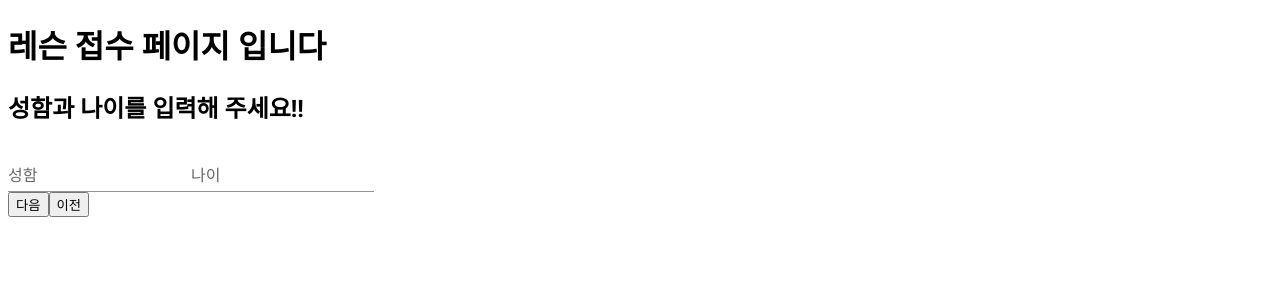
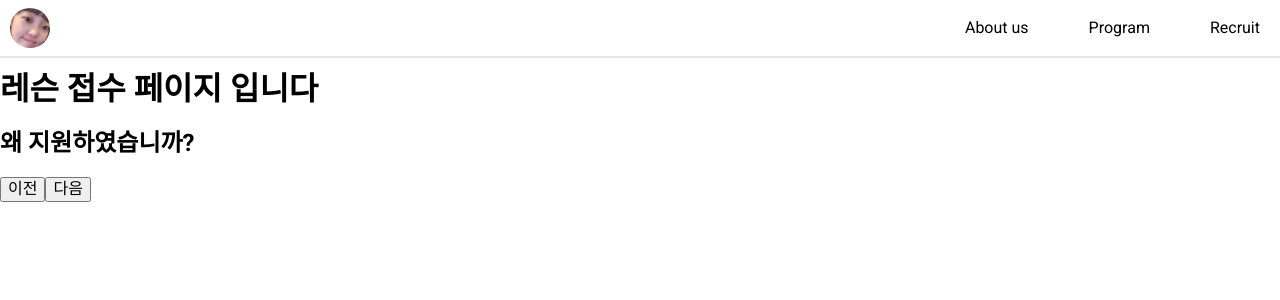
Before and after one commit to yoojanghun/crystal-piano-class, a React (Vite) app: page /apply in a window 1280 px wide. Both pictures are taken after a click on the button "다음". Shown: the top 300 px of the page. Built offline with nearby package versions, Linux system fonts and the light colour scheme.

Commit message:
apply page에서 button 동작 설정

```diff
--- a/package.json
+++ b/package.json
@@ -13,6 +13,7 @@
     "@emotion/react": "^11.14.0",
     "@emotion/styled": "^11.14.1",
     "@mui/material": "^7.3.4",
+    "normalize.css": "^8.0.1",
     "react": "^19.1.1",
     "react-dom": "^19.1.1",
     "react-router-dom": "^7.9.4"
--- a/src/app/main.tsx
+++ b/src/app/main.tsx
@@ -1,5 +1,6 @@
 import { StrictMode } from "react"
 import { createRoot } from "react-dom/client"
+import "normalize.css"
 import "./index.css"
 import App from "./App.tsx"
 
--- a/src/pages/Home/Home.tsx
+++ b/src/pages/Home/Home.tsx
@@ -9,6 +9,7 @@ function Home() {
     <>
       <Header />
       <main className={styles.main} >
+        <h1>이수정 피아니스트 사이트</h1>
         <button onClick={() => navigate("/apply")}>
           신청하기
         </button>
--- /dev/null
+++ b/src/pages/apply/Apply.module.css
@@ -0,0 +1,3 @@
+.main-apply {
+  padding-top: 50px;
+}
--- a/src/pages/apply/Apply.tsx
+++ b/src/pages/apply/Apply.tsx
@@ -1,18 +1,52 @@
+import Header from "../../shared/Header/Header.tsx";
 import UserInfo from "./components/userInfo/UserInfo.tsx";
+import Motivation from "./components/motivation/motivation.tsx";
 import Questions from "./components/questions/Questions.tsx";
+import styles from "./Apply.module.css";
 import { useState } from "react";
+import { useNavigate } from "react-router-dom";
 
 function Apply() {
+  const navigate = useNavigate();
+  const [applyPage, setApplyPage] = useState(1);
 
   return(
     <>
-      <h1>레슨 접수 페이지 입니다</h1>
-      <UserInfo />
+      <Header />
+      <main className={styles["main-apply"]}>
+        <h1>레슨 접수 페이지 입니다</h1>
+        {applyPage === 1 && (
+          <div>
+            <UserInfo />
+            <button onClick={() => navigate("/")}>홈 페이지 돌아가기</button>
+            <button onClick={() => setApplyPage(applyPage + 1)}>
+              다음
+            </button>
+          </div>
+        )}
 
-      <div>
-        <button>다음</button>
-        <button>이전</button>
-      </div>
+        {applyPage === 2 && (
+          <div>
+            <Motivation />
+            <button onClick={() => setApplyPage(applyPage - 1)}>
+              이전
+            </button>
+            <button onClick={() => setApplyPage(applyPage + 1)}>
+              다음
+            </button>
+          </div>
+        )}
+
+        {applyPage === 3 && (
+          <div>
+            <Questions />
+            <button onClick={() => setApplyPage(applyPage - 1)}>
+              이전
+            </button>
+          </div>
+        )}
+
+      </main>
     </>
   )
 }
--- /dev/null
+++ b/src/pages/apply/components/motivation/Motivation.tsx
@@ -0,0 +1,8 @@
+function Motivation() {
+
+  return(
+    <h2>왜 지원하였습니까?</h2>
+  )
+}
+
+export default Motivation;
--- a/src/shared/Header/Header.module.css
+++ b/src/shared/Header/Header.module.css
@@ -1,8 +1,10 @@
 .header {
   position: fixed;
   width: 100%;
-  padding: 5px 10px;
+  padding: 3px 10px;
   border-bottom: 2px solid hsla(0, 0%, 0%, 0.1);
+  background-color: white;
+  z-index: 99;
 }
 .nav {
   display: flex;
```
Also changed, not shown: 1 other file (tests, documents, lock files or other folders).
